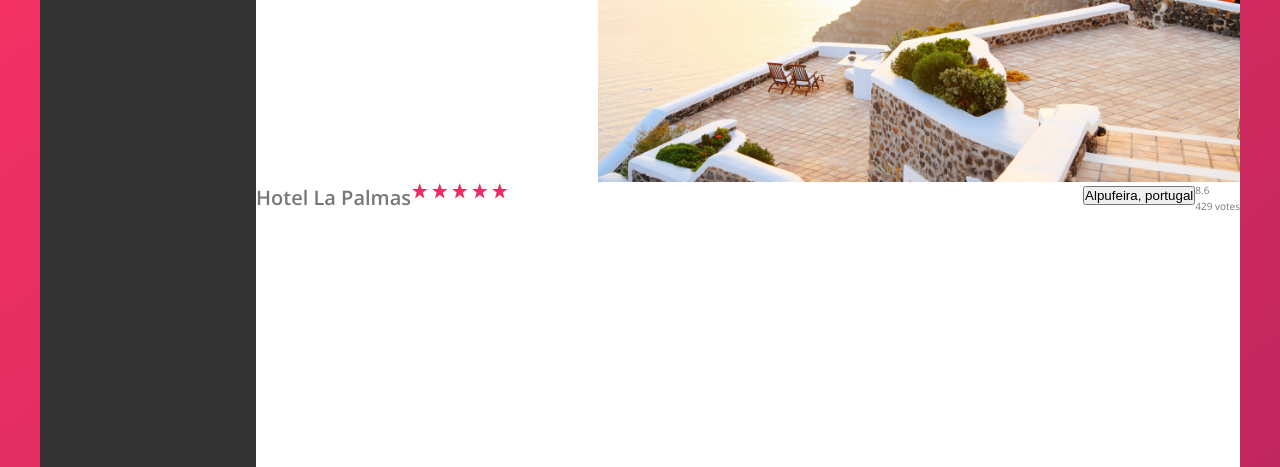
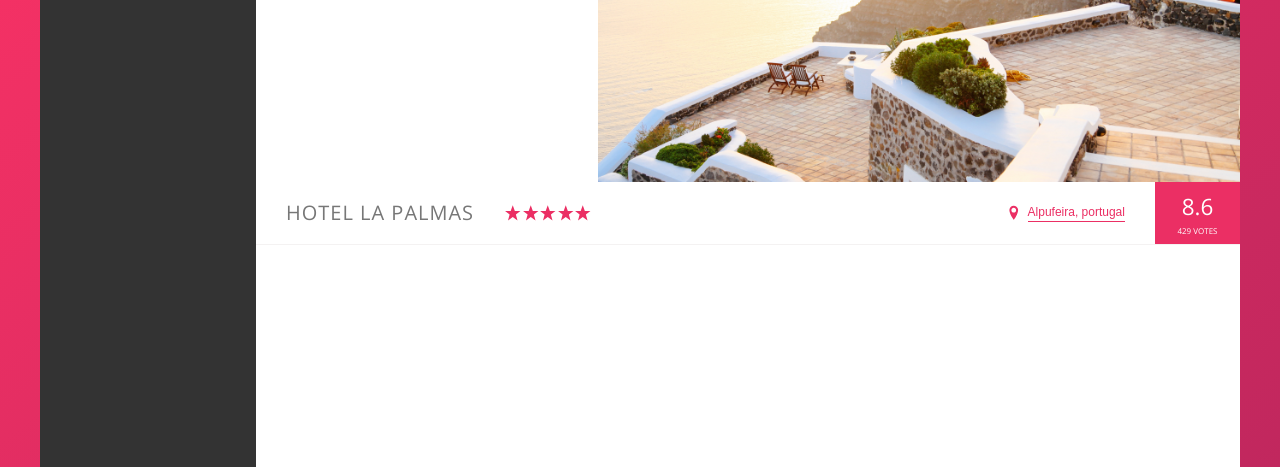
Before and after one commit to yes-im-harsh/Trillo-Project, a website: page index.html in a window 1280 px wide. Shown: the part 333-800 px from the top of the page. Drawn offline with nearby package versions, Linux system fonts and the light colour scheme.

Commit message:
Completed Gallery and overview part, but animation on btn-inline not working

```diff
--- a/index.html
+++ b/index.html
@@ -143,7 +143,7 @@
 
             <div class="overview__location">
               <svg class="overview__icon-location">
-                <use xlink:href="/img/sprite.svg#icon-location"></use>
+                <use xlink:href="/img/sprite.svg#icon-location-pin"></use>
               </svg>
               <button class="btn-inline">Alpufeira, portugal</button>
             </div>
--- a/sass/_components.scss
+++ b/sass/_components.scss
@@ -105,8 +105,8 @@
     align-items: center;
   }
 
-  &__user {
-  }
+  // &__user {
+  // }
 
   &__user-photo {
     height: 3.75rem;
@@ -199,13 +199,20 @@
 
 .overview {
   display: flex;
-  justify-content: space-between;
+  align-items: center;
+  border-bottom: 1px solid var(--color-grey-light-2);
 
   &__heading {
+    font-size: 2rem;
+    font-weight: 300;
+    text-transform: uppercase;
+    letter-spacing: 1px;
+    padding: 1.5rem 3rem;
   }
 
   &__stars {
     margin-right: auto;
+    display: flex;
   }
 
   &__icon-star,
@@ -216,13 +223,75 @@
   }
 
   &__location {
+    font-size: 1.2rem;
+    display: flex;
+  }
+
+  &__icon-location {
+    margin-right: 0.5rem;
   }
 
   &__rating {
+    background-color: var(--color-primary);
+    margin-left: 3rem;
+    color: #fff;
+    padding: 0 2.25rem;
+    align-self: stretch;
+
+    display: flex;
+    flex-direction: column;
+    align-items: center;
+    justify-content: center;
+
     &-average {
+      font-size: 2.25rem;
+      font-weight: 300;
     }
 
     &-count {
+      font-size: 0.8rem;
+      text-transform: uppercase;
     }
   }
 }
+
+/////////////////////
+///BUTTON INLINE
+
+.btn-inline {
+  border: none;
+  color: var(--color-primary);
+  font-size: inherit;
+  border-bottom: 1px solid currentColor;
+  padding-bottom: 2px;
+  display: inline-block;
+  background-color: transparent;
+  cursor: pointer;
+  transition: all 0.2s;
+
+  &:hover {
+    color: var(--color-grey-dark-1);
+  }
+
+  &:focus {
+    outline: none;
+    animation: pulsate 1s infinity;
+  }
+}
+
+//Keyframe animation
+
+@keyframes pulsate {
+  0% {
+    transform: scale(1);
+    box-shadow: none;
+  }
+  50% {
+    transform: scale(1.05);
+    box-shadow: 0 1rem 4rem rgba(0, 0, 0, 0.25);
+  }
+  100% {
+    transform: scale(1);
+    box-shadow: none;
+  }
+} ;
```
Also changed, not shown: css/style.css.
